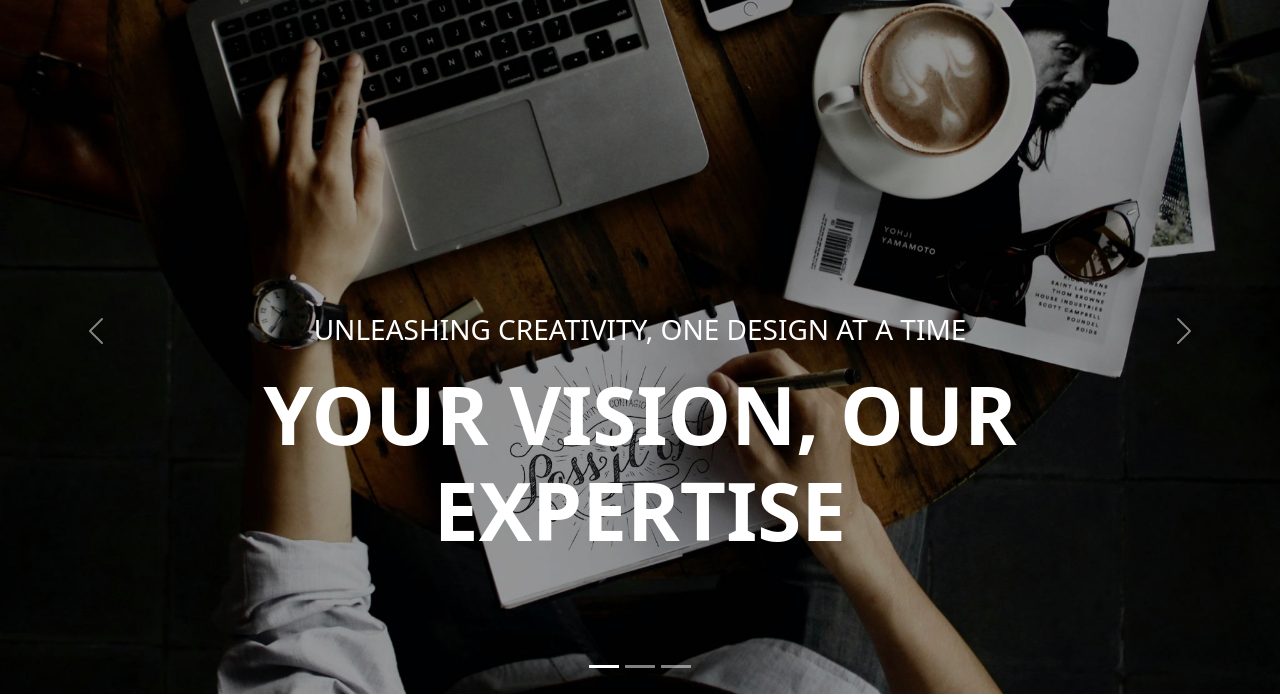
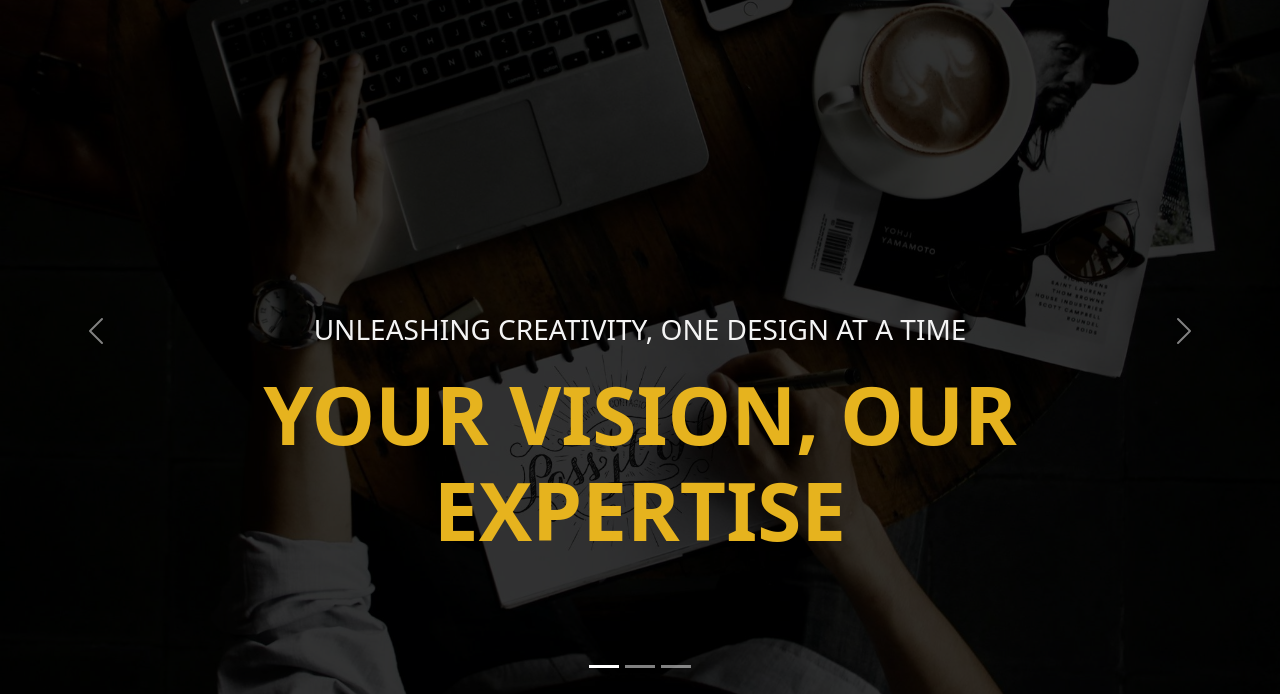
Before and after one commit to matthewmarin/CapMedia-Creatives, a plain HTML site: page index.html in a window 1280 px wide. Shown: the part 121-815 px from the top of the page. Drawn offline with nearby package versions, Linux system fonts and the light colour scheme.

Commit message:
Change text color to website theme

```diff
--- a/css/style.css
+++ b/css/style.css
@@ -8,6 +8,7 @@
 
 .navbar-nav {
     margin-right: 50px;
+    color: #f4f4f4;
 }
 .navbar {
     background-color: #1a1c20;
@@ -57,5 +58,15 @@
 .c-img {
     height: 100%;
     object-fit:cover;
-    filter: brightness(0.6);
+    filter: brightness(0.2);
 }
+
+.carousel-caption h5 {
+    color: #E6B31E;
+}
+
+.carousel-caption p {
+    color: #f4f4f4;
+    font-weight: 500;
+    font-weight: 1000px;
+}
```
